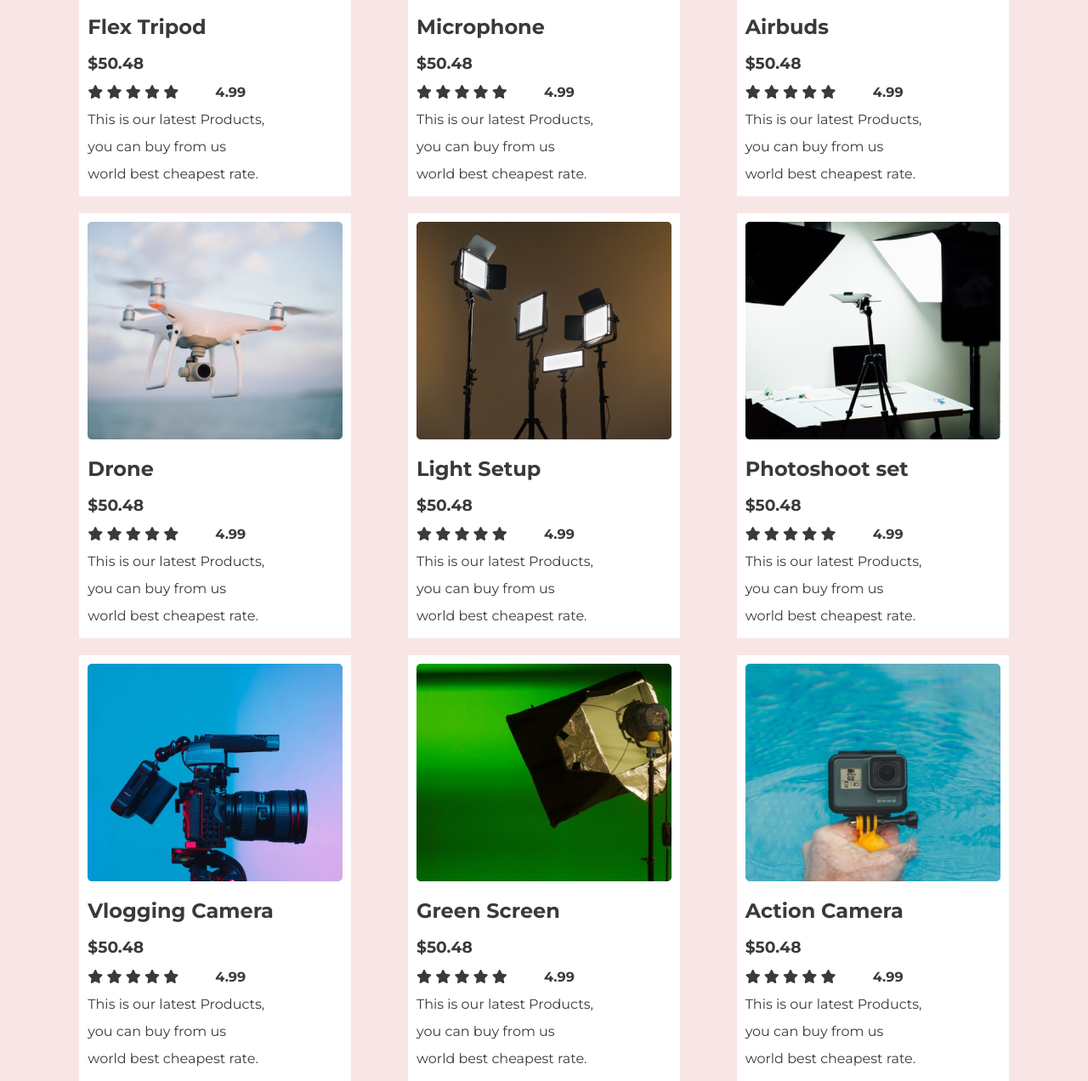
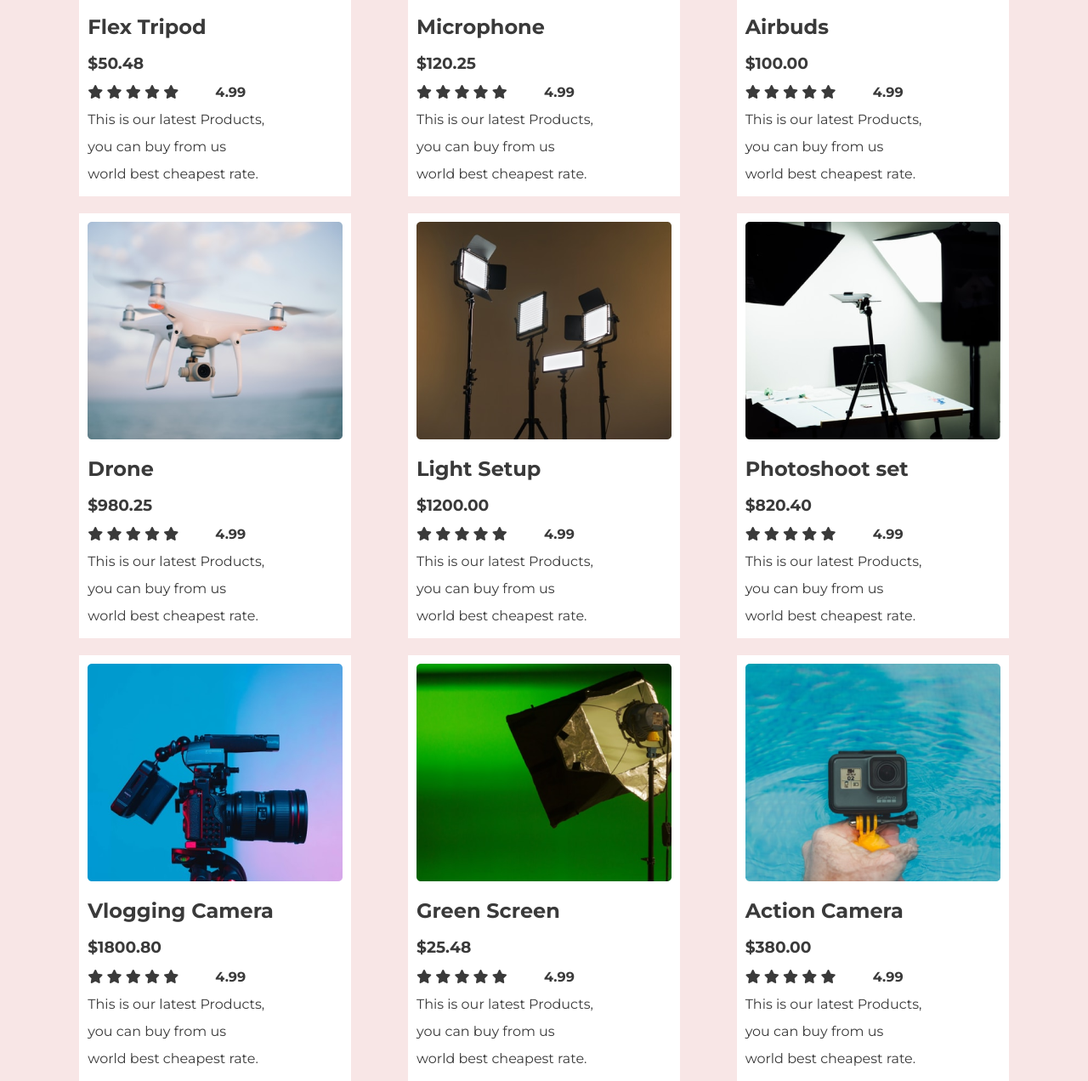
Before and after one commit to devriazul/Milestone_Assignment_02, a plain HTML site: page index.html in a window 1280 px wide. Shown: the part 1133-2405 px from the top of the page at 85% size. Drawn offline with Linux system fonts and the light colour scheme.

Commit message:
price accurate fix

```diff
--- a/index.html
+++ b/index.html
@@ -111,7 +111,7 @@
                 <div class="product">
                     <img class="product-photo" src="images/mic.png" alt="">
                     <h2>Microphone</h2>
-                    <h3>$50.48</h3>
+                    <h3>$120.25</h3>
                     <div class="star">
                         <div class="fill-star">
                             <i class=" fas fa-star"></i>
@@ -127,7 +127,7 @@
                 <div class="product">
                     <img class="product-photo" src="images/airpod.png" alt="">
                     <h2>Airbuds</h2>
-                    <h3>$50.48</h3>
+                    <h3>$100.00</h3>
                     <div class="star">
                         <div class="fill-star">
                             <i class=" fas fa-star"></i>
@@ -143,7 +143,7 @@
                 <div class="product">
                     <img class="product-photo" src="images/drone.png" alt="">
                     <h2>Drone</h2>
-                    <h3>$50.48</h3>
+                    <h3>$980.25</h3>
                     <div class="star">
                         <div class="fill-star">
                             <i class=" fas fa-star"></i>
@@ -159,7 +159,7 @@
                 <div class="product">
                     <img class="product-photo" src="images/lights.png" alt="">
                     <h2>Light Setup</h2>
-                    <h3>$50.48</h3>
+                    <h3>$1200.00</h3>
                     <div class="star">
                         <div class="fill-star">
                             <i class=" fas fa-star"></i>
@@ -175,7 +175,7 @@
                 <div class="product">
                     <img class="product-photo" src="images/setup.png" alt="">
                     <h2>Photoshoot set</h2>
-                    <h3>$50.48</h3>
+                    <h3>$820.40</h3>
                     <div class="star">
                         <div class="fill-star">
                             <i class=" fas fa-star"></i>
@@ -191,7 +191,7 @@
                 <div class="product">
                     <img class="product-photo" src="images/camera.png" alt="">
                     <h2>Vlogging Camera</h2>
-                    <h3>$50.48</h3>
+                    <h3>$1800.80</h3>
                     <div class="star">
                         <div class="fill-star">
                             <i class=" fas fa-star"></i>
@@ -207,7 +207,7 @@
                 <div class="product">
                     <img class="product-photo" src="images/single-light.png" alt="">
                     <h2>Green Screen</h2>
-                    <h3>$50.48</h3>
+                    <h3>$25.48</h3>
                     <div class="star">
                         <div class="fill-star">
                             <i class=" fas fa-star"></i>
@@ -223,7 +223,7 @@
                 <div class="product">
                     <img class="product-photo" src="images/action.png" alt="">
                     <h2>Action Camera</h2>
-                    <h3>$50.48</h3>
+                    <h3>$380.00</h3>
                     <div class="star">
                         <div class="fill-star">
                             <i class=" fas fa-star"></i>
```
